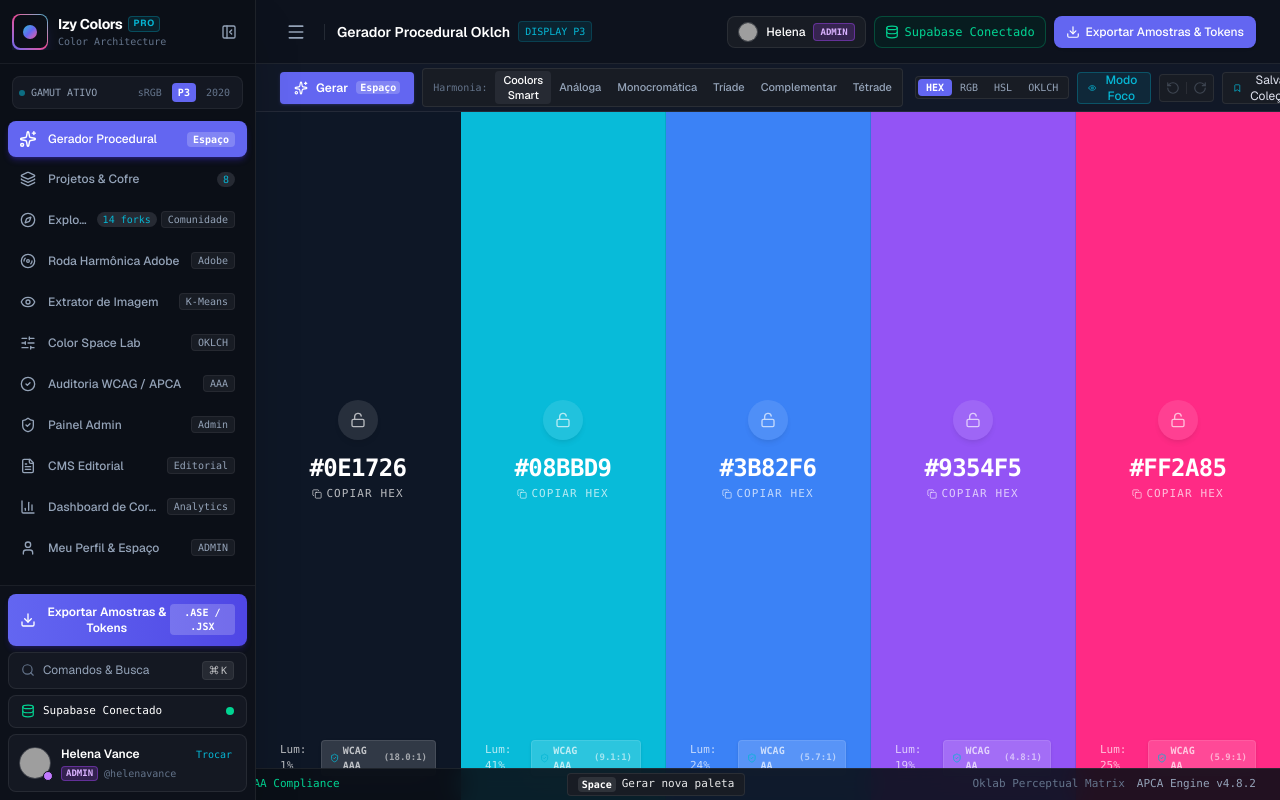
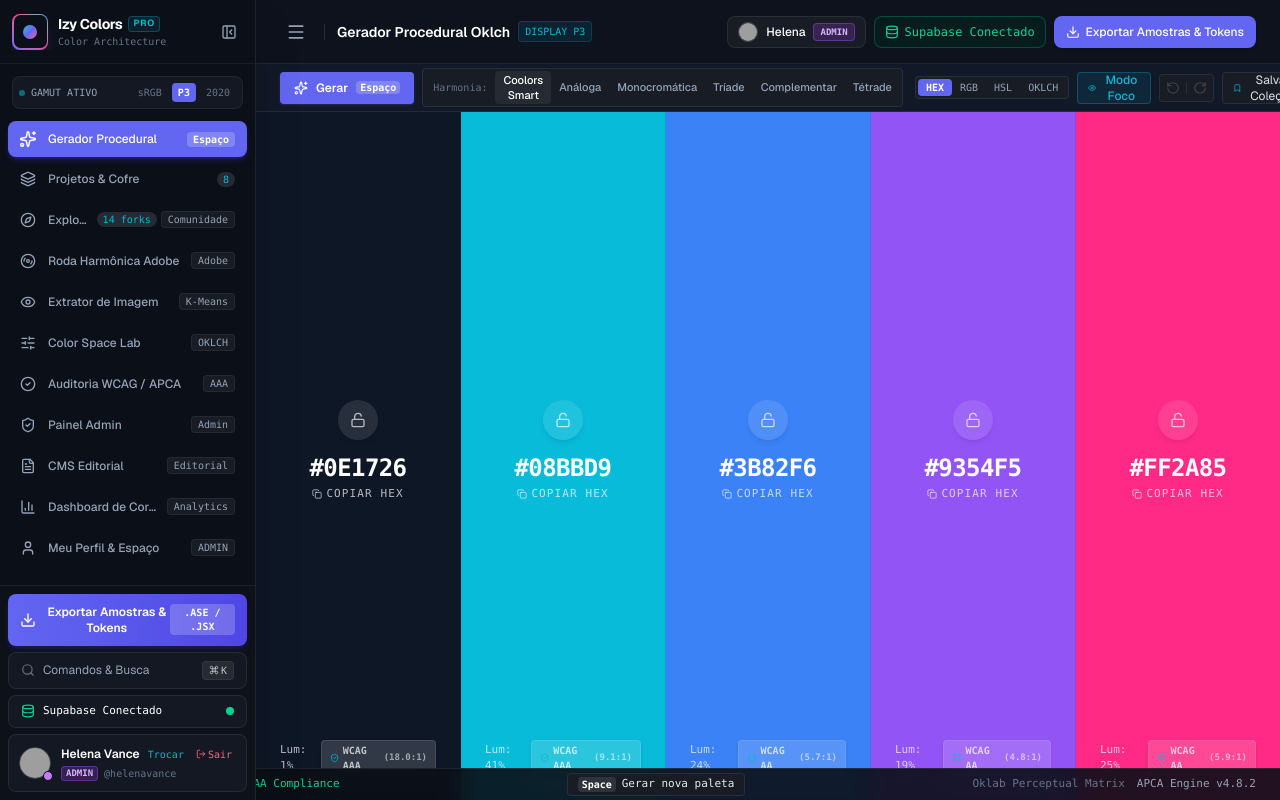
Before and after one commit to pedromarcioap/izycolors, a React (Vite) app: page / in a window 1280 px wide. Both pictures are taken after a click on the button 37 px from the left and 31 px from the top of the page. Shown: the top 800 px of the page. Built offline with nearby package versions, Linux system fonts and the light colour scheme; no server answers; the database is empty; grey boxes are pictures that could not be loaded.

Commit message:
login e logout

```diff
--- a/src/App.tsx
+++ b/src/App.tsx
@@ -64,7 +64,9 @@ import {
   setCurrentAuthUser,
   getStoredAuditLogs,
   switchDemoRole,
-  checkCurrentSession
+  checkCurrentSession,
+  logoutAuthUser,
+  initAuthListener
 } from './services/authService';
 
 import { Menu, Sparkles, Sliders, Database, GitFork, Download, Check, ShieldCheck, ShieldAlert, LayoutDashboard, LogIn, User } from 'lucide-react';
@@ -184,11 +186,48 @@ export function App() {
         }));
       }
     });
+
+    // Subscribe to Supabase Auth state changes in real time
+    const unsubscribeAuth = initAuthListener((user) => {
+      setAuthUser(user);
+      setUserProfile(prev => ({
+        ...prev,
+        name: user.name,
+        handle: user.handle,
+        avatar: user.avatar,
+        bio: user.bio || prev.bio
+      }));
+    });
+
+    return () => {
+      unsubscribeAuth();
+    };
   }, []);
 
-  // Strict RBAC Guard: If non-admin user is on admin or cms, redirect to profile
+  // Handle Logout via Supabase Auth
+  const handleLogout = useCallback(async () => {
+    await logoutAuthUser();
+    const guestUser = switchDemoRole('guest');
+    setAuthUser(guestUser);
+    setUserProfile(prev => ({
+      ...prev,
+      name: guestUser.name,
+      handle: guestUser.handle,
+      avatar: guestUser.avatar,
+      bio: guestUser.bio
+    }));
+    if (currentTab === 'admin' || currentTab === 'cms') {
+      setCurrentTab('generator');
+    }
+    showToast('Sessão encerrada com sucesso via Supabase Auth.');
+  }, [currentTab, showToast]);
+
+  // Strict RBAC Guard: Protect admin and cms routes based on user role
   useEffect(() => {
-    if (authUser.role !== 'admin' && (currentTab === 'admin' || currentTab === 'cms')) {
+    if (currentTab === 'admin' && authUser.role !== 'admin') {
+      setCurrentTab('profile');
+    }
+    if (currentTab === 'cms' && authUser.role !== 'admin' && authUser.role !== 'editor') {
       setCurrentTab('profile');
     }
   }, [authUser.role, currentTab]);
@@ -472,6 +511,7 @@ export function App() {
         userProfile={userProfile}
         authUser={authUser}
         onOpenAuthModal={() => setIsAuthModalOpen(true)}
+        onLogout={handleLogout}
         onOpenCommandPalette={() => setIsCommandPaletteOpen(true)}
         onOpenExportModal={() => handleOpenExport()}
         onOpenSupabaseModal={() => setIsSupabaseModalOpen(true)}
@@ -899,14 +939,7 @@ export function App() {
           }));
           showToast(`Sessão ativa como ${user.name} (${user.role === 'admin' ? 'Administrador' : 'Usuário Comum'})`);
         }}
-        onLogout={() => {
-          const guestUser = switchDemoRole('user');
-          setAuthUser(guestUser);
-          if (currentTab === 'admin' || currentTab === 'cms') {
-            setCurrentTab('user_dashboard');
-          }
-          showToast('Sessão desconectada. Modo visitante ativo.');
-        }}
+        onLogout={handleLogout}
         onNavigateToAdmin={() => setCurrentTab('admin')}
         onNavigateToUserPortal={() => setCurrentTab('user_dashboard')}
       />
--- a/src/components/Navbar.tsx
+++ b/src/components/Navbar.tsx
@@ -17,7 +17,8 @@ import {
   Maximize2,
   ShieldCheck,
   LayoutDashboard,
-  LogIn
+  LogIn,
+  LogOut
 } from 'lucide-react';
 import { ColorGamut, NavigationTab, UserProfile, AuthUser } from '../types';
 
@@ -29,6 +30,7 @@ interface NavbarProps {
   userProfile: UserProfile;
   authUser?: AuthUser;
   onOpenAuthModal?: () => void;
+  onLogout?: () => void;
   onOpenCommandPalette: () => void;
   onOpenExportModal: () => void;
   favoritesCount: number;
@@ -44,6 +46,7 @@ export const Navbar: React.FC<NavbarProps> = ({
   userProfile,
   authUser,
   onOpenAuthModal,
+  onLogout,
   onOpenCommandPalette,
   onOpenExportModal,
   favoritesCount,
@@ -232,6 +235,17 @@ export const Navbar: React.FC<NavbarProps> = ({
                   Trocar
                 </button>
               )}
+
+              {onLogout && (
+                <button
+                  onClick={onLogout}
+                  className="px-2 py-1 text-[11px] font-mono text-rose-400 hover:text-rose-300 bg-rose-500/10 hover:bg-rose-500/20 border border-rose-500/30 rounded-md transition-colors cursor-pointer flex items-center gap-1"
+                  title="Sair da conta e encerrar sessão"
+                >
+                  <LogOut className="w-3 h-3" />
+                  <span>Sair</span>
+                </button>
+              )}
             </div>
           ) : (
             <button
--- a/src/components/Sidebar.tsx
+++ b/src/components/Sidebar.tsx
@@ -21,6 +21,7 @@ import {
   ShieldCheck,
   LayoutDashboard,
   LogIn,
+  LogOut,
   BarChart3
 } from 'lucide-react';
 import { ColorGamut, NavigationTab, UserProfile, AuthUser } from '../types';
@@ -33,6 +34,7 @@ interface SidebarProps {
   userProfile: UserProfile;
   authUser: AuthUser;
   onOpenAuthModal: () => void;
+  onLogout?: () => void;
   onOpenCommandPalette: () => void;
   onOpenExportModal: () => void;
   onOpenSupabaseModal: () => void;
@@ -52,6 +54,7 @@ export const Sidebar: React.FC<SidebarProps> = ({
   userProfile,
   authUser,
   onOpenAuthModal,
+  onLogout,
   onOpenCommandPalette,
   onOpenExportModal,
   onOpenSupabaseModal,
@@ -401,6 +404,7 @@ export const Sidebar: React.FC<SidebarProps> = ({
                 <span className="text-xs font-semibold text-white block truncate">
                   {authUser.name}
                 </span>
+                <div className="flex items-center gap-1">
                   <button
                     onClick={onOpenAuthModal}
                     className="text-[10px] font-mono text-[#06B6D4] hover:text-white px-1 py-0.5 rounded hover:bg-white/[0.06] transition-colors cursor-pointer"
@@ -408,6 +412,17 @@ export const Sidebar: React.FC<SidebarProps> = ({
                   >
                     Trocar
                   </button>
+                  {onLogout && (
+                    <button
+                      onClick={onLogout}
+                      className="text-[10px] font-mono text-rose-400 hover:text-rose-300 px-1 py-0.5 rounded hover:bg-rose-500/10 transition-colors cursor-pointer flex items-center gap-0.5"
+                      title="Sair da conta e encerrar sessão"
+                    >
+                      <LogOut className="w-2.5 h-2.5" />
+                      <span>Sair</span>
+                    </button>
+                  )}
+                </div>
               </div>
               <div className="flex items-center gap-1.5 mt-0.5">
                 <span className={`text-[9px] font-mono font-bold uppercase px-1 rounded border ${
```
Lines whose indentation alone changed are shown as unchanged.
